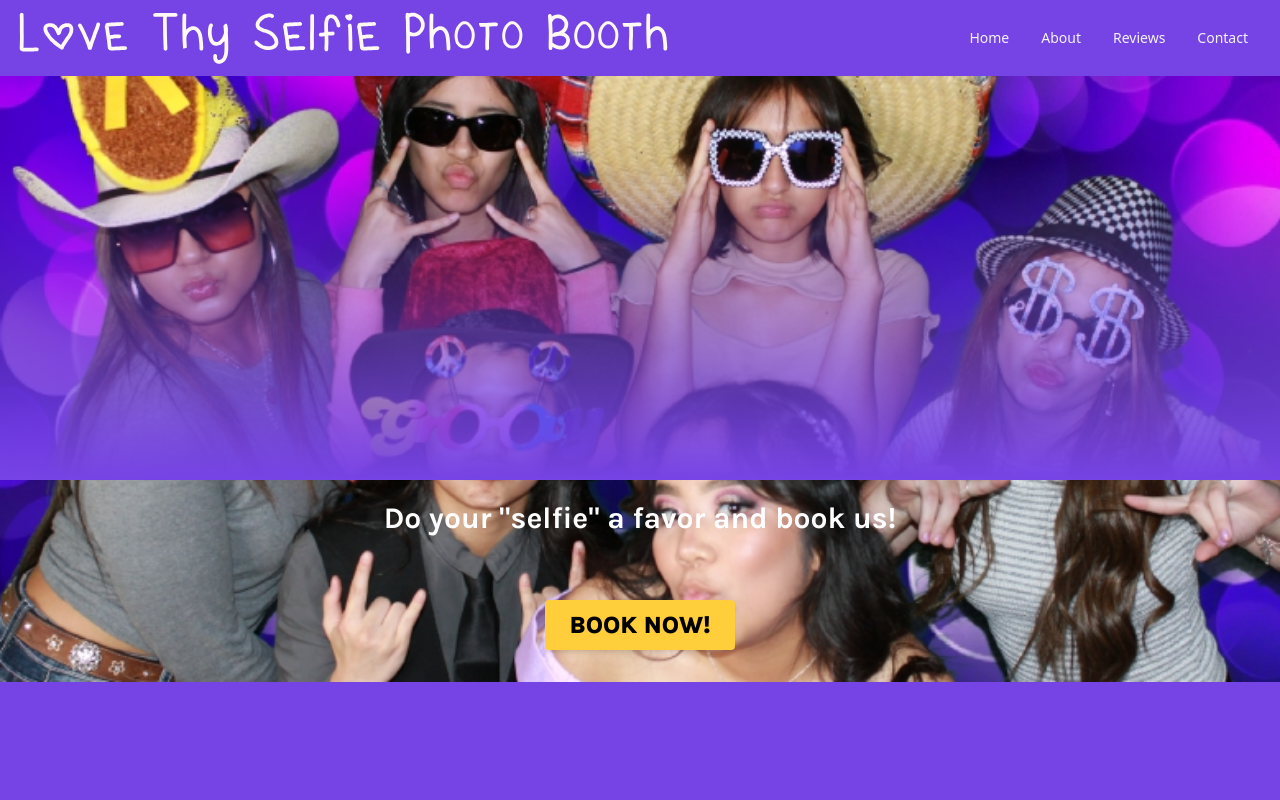
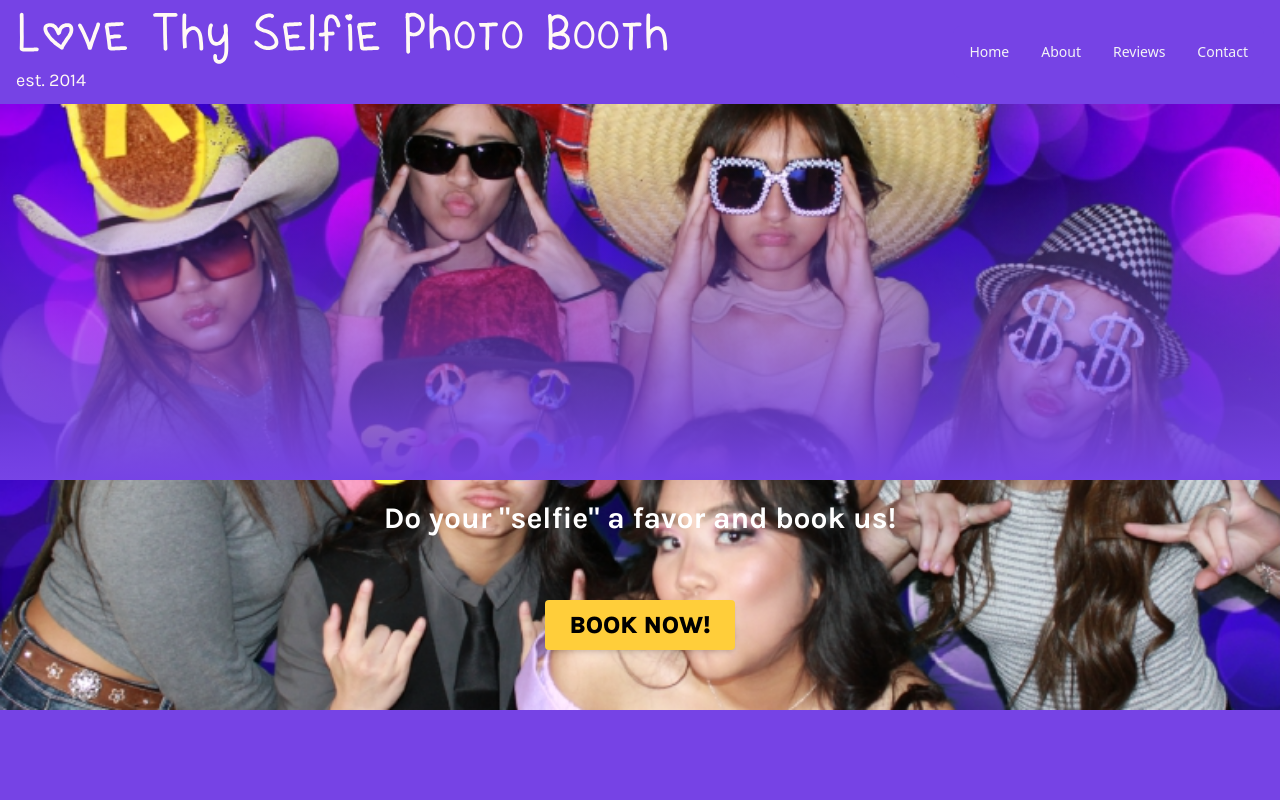
Before and after one commit to missatrox44/love-thy-selfie, a React (Vite) app: page / in a window 1280 px wide. Shown: the top 800 px of the page. Built offline with nearby package versions, Linux system fonts and the light colour scheme.

Commit message:
added est. 2014 text in header

```diff
--- a/src/components/Header/index.jsx
+++ b/src/components/Header/index.jsx
@@ -11,9 +11,13 @@ export default function Header() {
   return (
     <nav className='bg-[#7643E5] px-2 sm:px-4 py-2.5'>
       <div className='container flex flex-wrap items-center justify-between mx-auto'>
+        <div>
         <a href='/' className='flex items-center'>
           <img src={longlogo} className='h-8 md:h-10 lg:h-14' alt='Text Logo' />
         </a>
+        <p className='karla-400 text-left text-sm md:text-lg '>est. 2014</p>
+        </div>
+
         {/* HAMBURGER NAV BAR ON SMALL SCREEN */}
         <section className='flex md:hidden lg:hidden'>
           {/* hamburger icon */}
```
